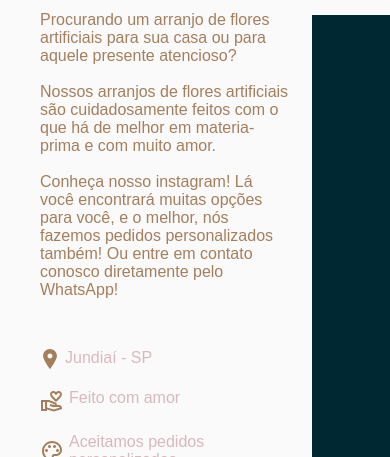
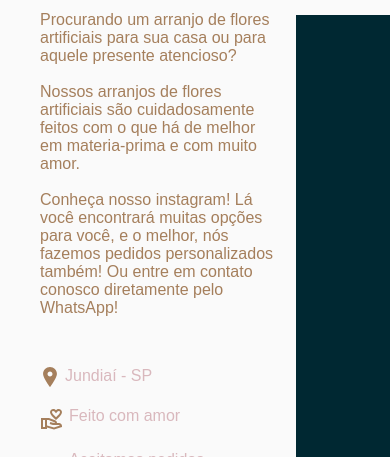
Before and after one commit to mm-decor/mm-decor, a plain HTML site: page index.html in a window 390 px wide. Shown: the part 643-1100 px from the top of the page. Drawn offline with Linux system fonts and the light colour scheme; a web font is replaced by a local one.

Commit message:
responsive

```diff
--- a/style.css
+++ b/style.css
@@ -168,22 +168,25 @@ footer p {
   }
   .section-1 {
     order: 2;
-    width: 20vw;
+    width: 24vw;
     height: 90vh;
   }
   .logo {
     height: 20vh;
+    display: flex;
+    justify-content: flex-end;
   }
   .logo-icon {
     width: 90px;
+    margin-left: -15px;
   }
   .blank-1 {
-    width: 20vw;
+    width: 24vw;
     height: 80vh;
   }
   .section-2 {
     order: 1;
-    width: 80vw;
+    width: 76vw;
     height: 90vh;
   }
   .detail {
```
